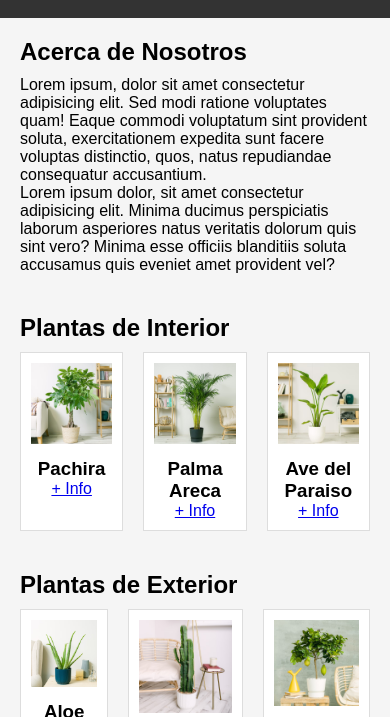
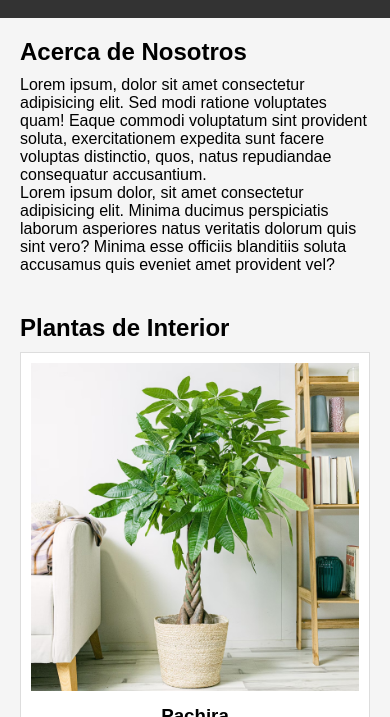
Before and after one commit to diegoglz-dev/ACT1-TEORIA, a plain HTML site: page index.html in a window 390 px wide. Shown: the part 123-840 px from the top of the page. Drawn offline with Linux system fonts and the light colour scheme.

Commit message:
Agrego media querie
Media querie para dispositivos con pantallas hasta 600px.

```diff
--- a/estilosIA.css
+++ b/estilosIA.css
@@ -119,3 +119,12 @@ button:hover {
 #enlace_video {
     text-align: center;
 }
+
+@media only screen and (max-width: 600px) {
+    body {
+        .grid {
+            display: flex;
+            flex-direction: column;
+        }
+    }
+}
```
